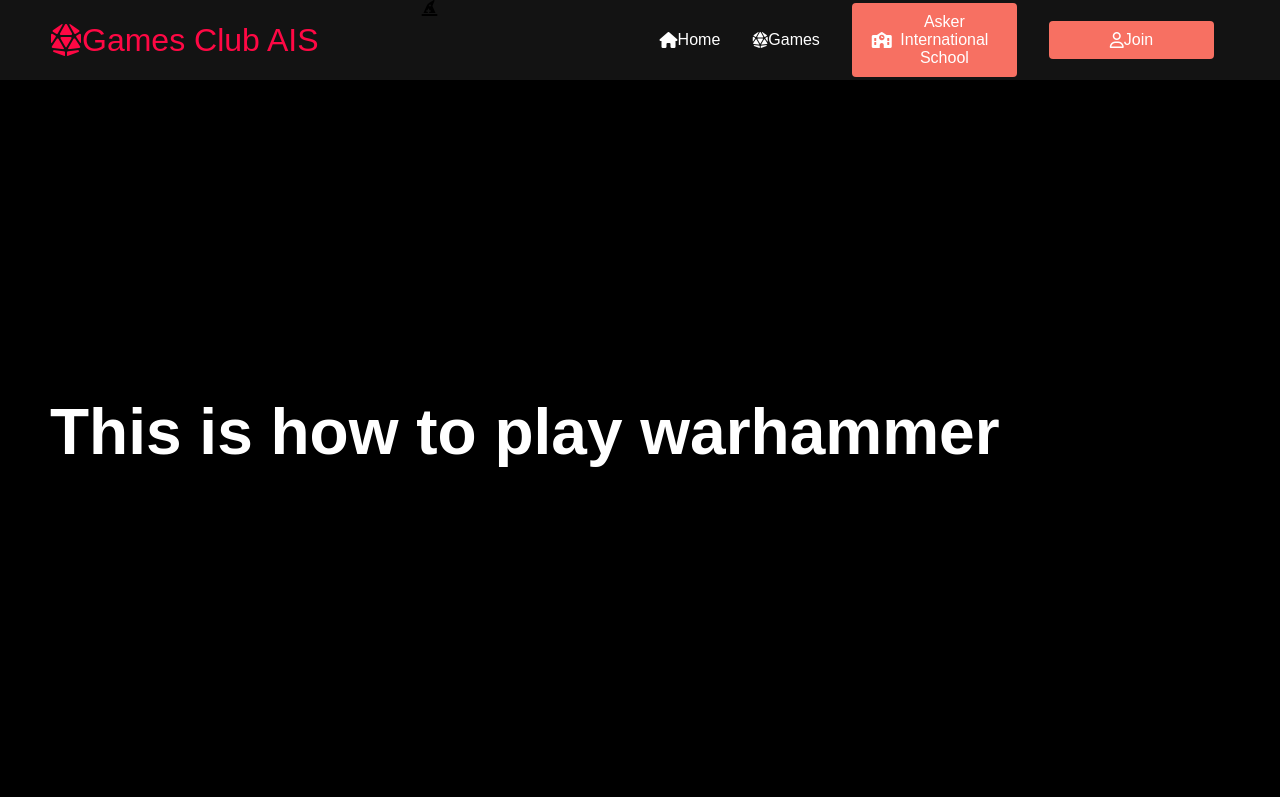
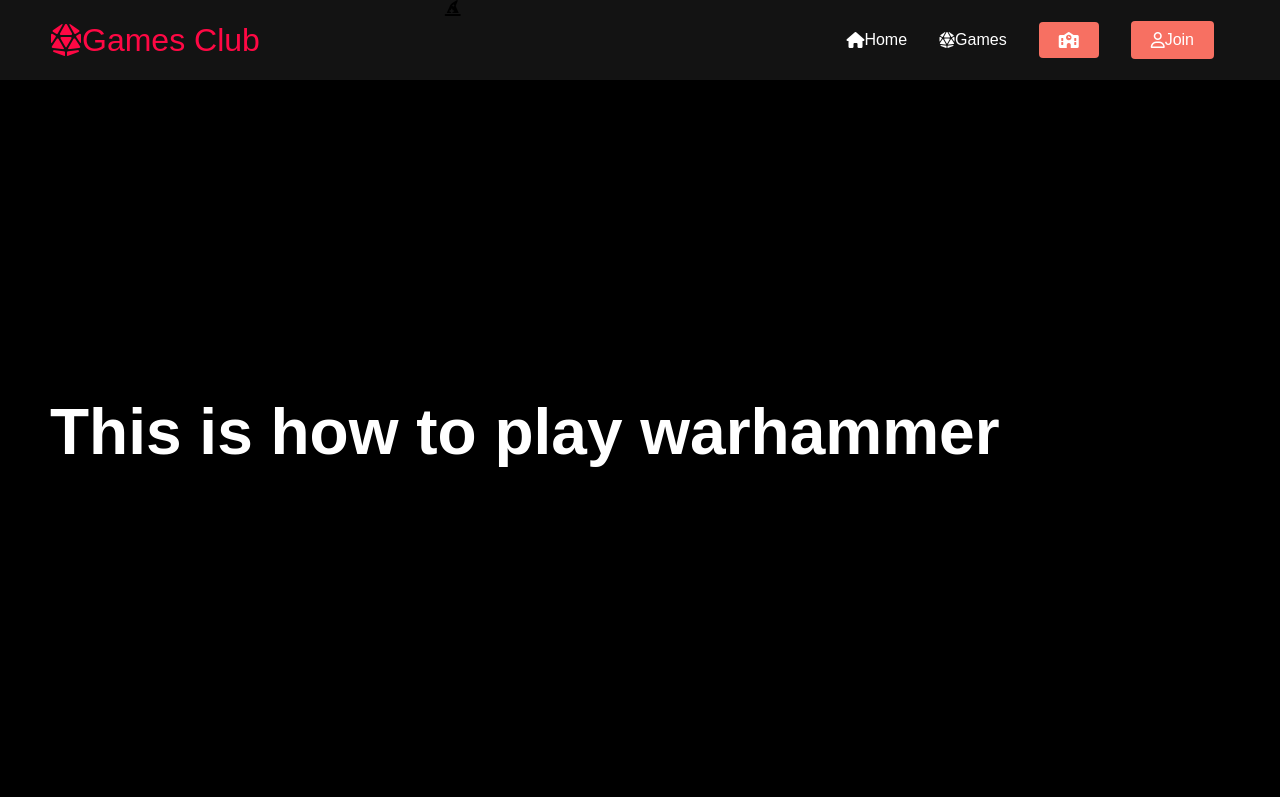
Before and after one commit to CodingCactus15/DontComeIn, a plain HTML site: page Warhammer.html in a window 1280 px wide. Shown: the top 797 px of the page. Drawn offline with Linux system fonts and the light colour scheme.

Commit message:
Update Warhammer.html

```diff
--- a/Warhammer.html
+++ b/Warhammer.html
@@ -13,7 +13,7 @@
    <!-- Navbar Section -->
    <nav class="navbar">
     <div class="navbar__container">
-      <a href="AboutUs.html" id="navbar__logo"><i class="fa-solid fa-dice-d20"></i></i>Games Club AIS</a><i class="fa-solid fa-hat-wizard"></i>
+      <a href="AboutUs.html" id="navbar__logo"><i class="fa-solid fa-dice-d20"></i></i>Games Club</a><i class="fa-solid fa-hat-wizard"></i>
        <div class="navbar__toggle" id="mobile-menu">
          <span class="bar"></span> <span class="bar"></span>
          <span class="bar"></span>
@@ -26,8 +26,8 @@
            <a href="tech.html" class="navbar__links"><i class="fa-solid fa-dice-d20"></i>Games </a>
          </li>
          <li class="navbar__item">
-          <li class="navbar__btn"><a href="https://askeris.no"
-            <a href="/" class="button"><i class="fa-solid fa-school"></i>Asker International School</a>
+          <li class="navbar__btn"><a href="https://www.google.com"
+            <a href="/" class="button"><i class="fa-solid fa-school"></i></a>
           </li>
           <li class="navbar__btn"><a href="https://mail.google.com/mail/u/0/#inbox?compose=CllgCJvqsPlKKWjztcDBPVKsDtJkssTJwlnPcMkhJFRFzztgDBvfLKBkdCPxnxcJLtNxNmLXtmL"
           class="button"><i class="fa-regular fa-user"></i>Join</a></li>
```
